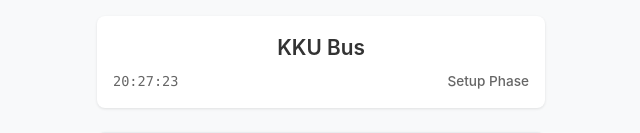
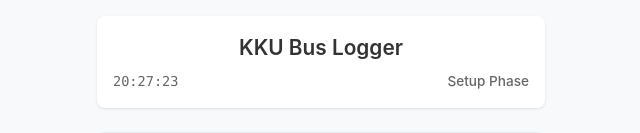
Before and after one commit to c-poramet/KKUT, a plain HTML site: page index.html in a window 1280 px wide. Shown: the top 133 px of the page, without its empty margins (319-959 px from the left). Drawn offline with Linux system fonts and the light colour scheme.

Commit message:
Update header title to reflect full application name

```diff
--- a/index.html
+++ b/index.html
@@ -12,7 +12,7 @@
     <div id="app">
         <!-- Header -->
         <header>
-            <h1>KKU Bus</h1>
+            <h1>KKU Bus Logger</h1>
             <div class="status-bar">
                 <span id="current-time" class="time"></span>
                 <span id="trip-status" class="trip-info"></span>
```
